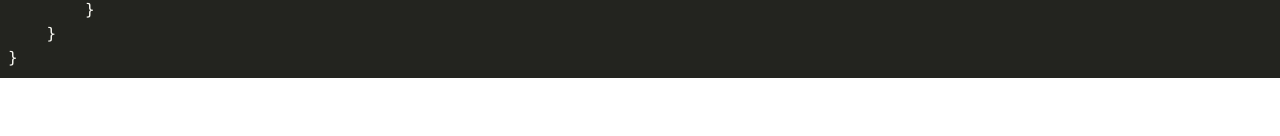
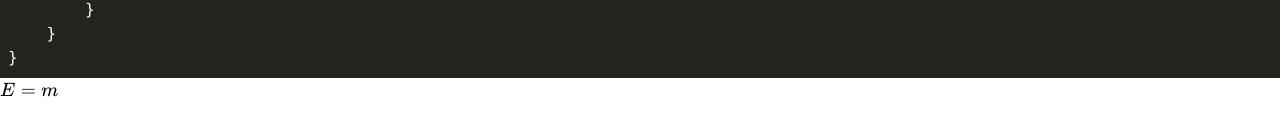
Before and after one commit to brainvader/monq, a Next.js app in the folder monq-editor/: page / in a window 1280 px wide. Shown: the part 586-722 px from the top of the page. Built offline with nearby package versions, Linux system fonts and the light colour scheme.

Commit message:
Use Katex component

```diff
--- a/monq-editor/pages/index.js
+++ b/monq-editor/pages/index.js
@@ -5,6 +5,7 @@ import Nav from '../components/nav'
 import { FaBeer } from 'react-icons/fa';
 
 import HighlightJS from '../components/highlightjs'
+import Katex from '../components/katex'
 
 const codeSample = `#[derive(Debug)]
 pub enum State {
@@ -23,6 +24,12 @@ impl From<&'a str> for State {
     }
 }`
 
+const mathExample = `
+\\begin{aligned}
+  E=m
+\\end{aligned}
+`;
+
 export default function Editor() {
   return (
     <Layout>
@@ -40,6 +47,7 @@ export default function Editor() {
         <div>
           <HighlightJS codeString={codeSample} language="rust" />
         </div>
+        <Katex source={mathExample} />
       </div>
     </Layout>
   )
```
